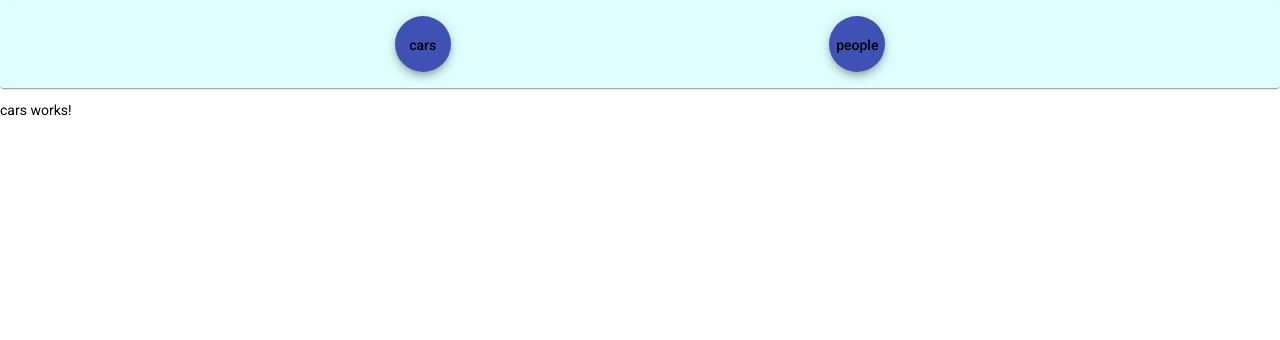
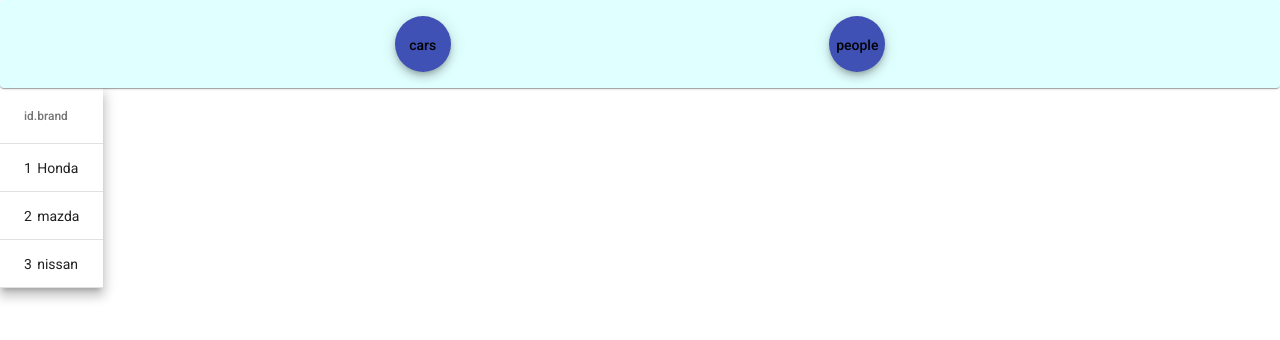
Before and after one commit to davidoster/cbpython-javascript, an Angular app: page /cars in a window 1280 px wide. Shown: the top 340 px of the page. Built offline with nearby package versions, Linux system fonts and the light colour scheme.

Commit message:
table at center

```diff
--- a/src/app/app.module.ts
+++ b/src/app/app.module.ts
@@ -12,6 +12,7 @@ import { BrowserAnimationsModule } from '@angular/platform-browser/animations';
 import { MatSliderModule } from '@angular/material/slider';
 import { MatCardModule } from '@angular/material/card';
 import {MatButtonModule} from '@angular/material/button';
+import {MatTableModule} from '@angular/material/table';
 
 
 @NgModule({
@@ -29,6 +30,7 @@ import {MatButtonModule} from '@angular/material/button';
     AppRoutingModule,
     BrowserAnimationsModule,
     MatCardModule,
+    MatTableModule ,
     MatButtonModule
   ],
   providers: [],
--- a/src/app/cars/cars.component.html
+++ b/src/app/cars/cars.component.html
@@ -1,3 +1,12 @@
-<p>{{dataService.data}}</p>
-
-<p>cars works!</p>
+<table  mat-table [dataSource]="dataSource" class="mat-elevation-z8">
+    <ng-container matColumnDef="id">
+      <th mat-header-cell *matHeaderCellDef> id. </th>
+      <td mat-cell *matCellDef="let element"> {{element.id}} </td>
+    </ng-container>
+    <ng-container matColumnDef="brand">
+      <th mat-header-cell *matHeaderCellDef> brand </th>
+      <td mat-cell *matCellDef="let element"> {{element.brand}} </td>
+    </ng-container>
+    <tr mat-header-row *matHeaderRowDef="displayedColumns"></tr>
+    <tr mat-row *matRowDef="let row; columns: displayedColumns;"></tr>
+  </table>
--- a/src/app/cars/cars.component.ts
+++ b/src/app/cars/cars.component.ts
@@ -7,16 +7,19 @@ import { DataService } from '../data.service';
   styleUrls: ['./cars.component.css']
 })
 export class CarsComponent implements OnInit {
-
+  displayedColumns: string[] = ['id', 'brand'];
+  dataSource:any[] =[];
   constructor(public dataService:DataService) {
     console.log('CarsComponent constructor')
+
   }
 
   ngOnInit(): void {
     console.log('CarsComponent on init')
-    console.log(this.dataService.getCars())
+    this.dataSource =this.dataService.getCars();
   }
   ngAfterViewInit() {
+
     console.log('CarsComponent after view init')
   }
   ngOnDestroy() {
--- a/src/app/data.service.ts
+++ b/src/app/data.service.ts
@@ -1,4 +1,5 @@
 import { Injectable } from '@angular/core';
+import { Car } from './entities/Car';
 
 @Injectable({
   providedIn: 'root'
@@ -15,7 +16,7 @@ set data(dt){
 }
   constructor() { }
 
-getCars(){
+getCars():Car[]{
   return [{brand:"Honda",id:1},{brand:"mazda",id:2},{brand:"nissan",id:3}]
 }
 
--- /dev/null
+++ b/src/app/entities/Car.ts
@@ -0,0 +1,4 @@
+export class Car{
+ id:number =0;
+ brand:string = '';
+}
```
